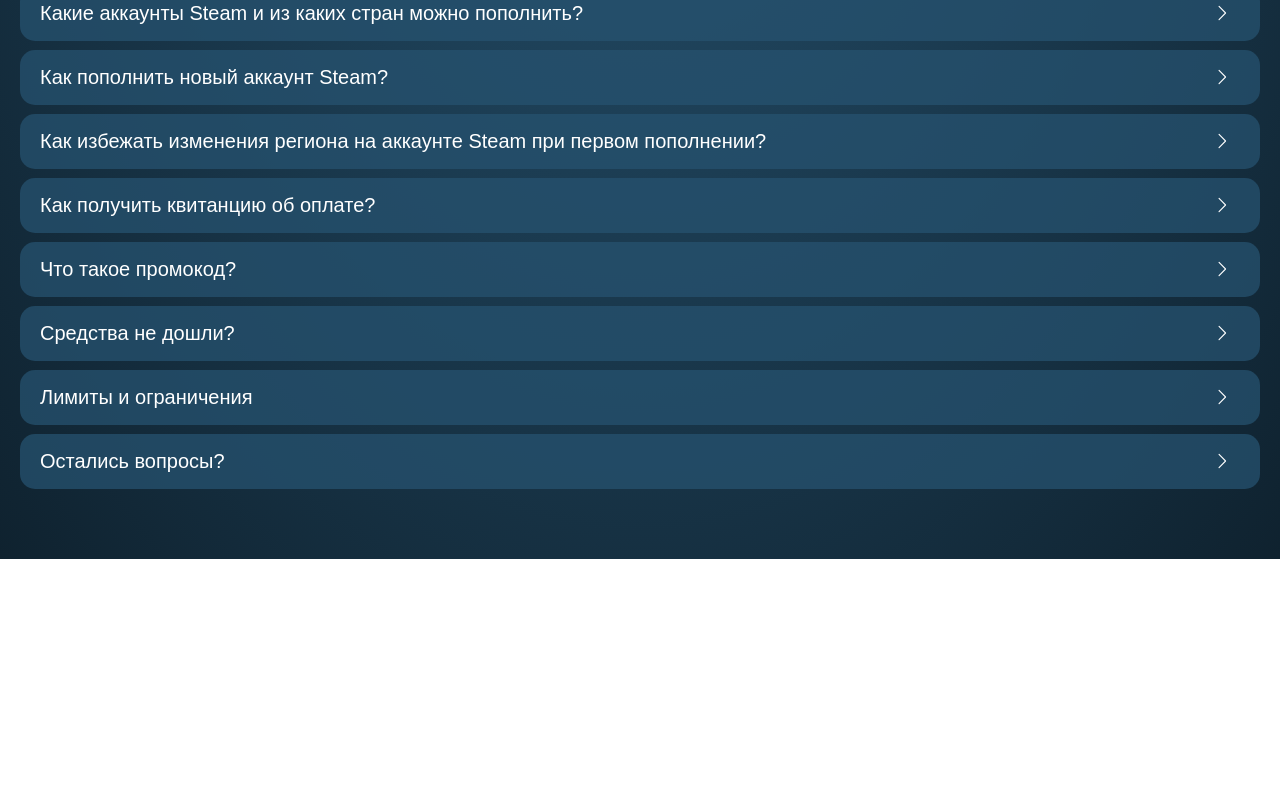
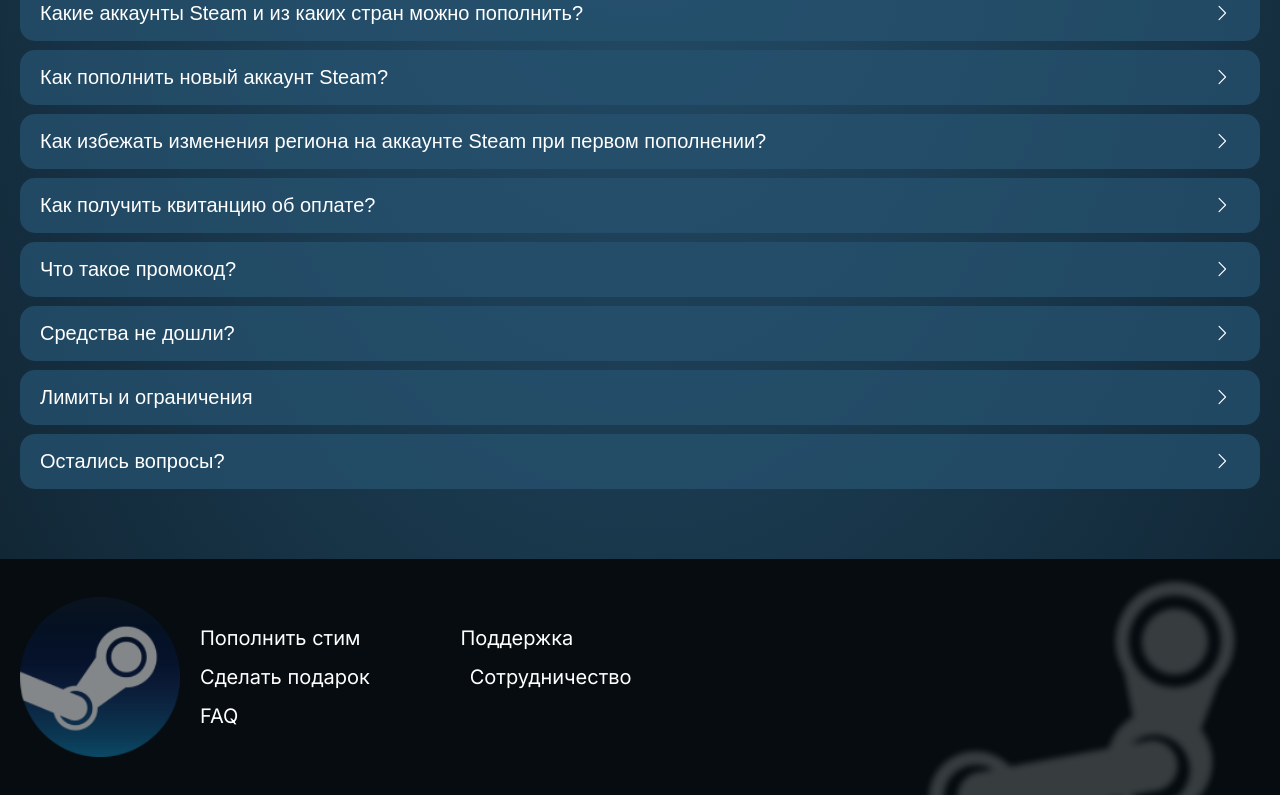
Before and after one commit to ecomeel/dota-fun, a Vue app: page / in a window 1280 px wide. Shown: the part 1403-2198 px from the top of the page. Before the commit the page ends 1962 px from the top, so only its background shows below. Built offline with nearby package versions, Linux system fonts and the light colour scheme.

Commit message:
media queries & footer done

```diff
--- a/src/App.vue
+++ b/src/App.vue
@@ -10,17 +10,15 @@
     src="/steam-bg.png"
     >
   -->
-  <!-- Footer -->
+  <TheFooter />
 </template>
 
 <script setup lang="ts">
+import TheFooter from '@/components/TheFooter.vue'
 import TheHeader from '@/components/TheHeader.vue'
 </script>
 
 <style scoped lang="scss">
-// .main {
-//   padding: 100px 0;
-// }
 .bg {
   position: absolute;
   &__1 {
--- a/src/assets/styles/element/index.scss
+++ b/src/assets/styles/element/index.scss
@@ -109,9 +109,9 @@
     }
     &__button {
       --el-slider-button-size: 1.27vw;
-      &-wrapper {
-        --el-slider-button-wrapper-size: 1.77vw;
-      }
+      // &-wrapper {
+      //   // --el-slider-button-wrapper-size: 1.77vw;
+      // }
     }
   }
 }
--- a/src/components/FAQ.vue
+++ b/src/components/FAQ.vue
@@ -1,5 +1,5 @@
 <template>
- <section class="faq">
+ <section id="faq" class="faq">
   <h2 class="faq__title">Вопросы и ответы</h2>
   <ElCollapse
     v-model="activeFAQ"
--- /dev/null
+++ b/src/components/TheFooter.vue
@@ -0,0 +1,134 @@
+<template>
+  <footer class="footer">
+    <div class="container">
+      <div class="footer__img_left">
+        <img alt="steam" src="/steam-circle.png">
+      </div>
+      <ul class="footer__links">
+        <li
+          v-for="(item, index) in footerLinks"
+          :key="index"
+        >
+          <a :href="item.link">{{ item.name }}</a>
+        </li>
+      </ul>
+
+      <div class="footer__img_right">
+        <img
+        alt="steam"
+        src="/steam-bg.png"
+        >
+      </div>
+
+    </div>
+    <!--
+      <div class="footer__img_right">
+      <img
+      alt="steam"
+      src="/steam-bg.png"
+      >
+      </div>
+    -->
+  </footer>
+</template>
+
+<script setup lang="ts">
+const footerLinks = [
+  {
+    link: '#topup',
+    name: 'Пополнить стим'
+  },
+  {
+    link: '',
+    name: 'Поддержка'
+  },
+  {
+    link: '',
+    name: 'Сделать подарок'
+  },
+  {
+    link: '',
+    name: 'Сотрудничество'
+  },
+  {
+    link: '#faq',
+    name: 'FAQ'
+  }
+]
+</script>
+
+<style lang="scss" scoped>
+.footer {
+  background-color: $black;
+  overflow: hidden;
+  // position: relative;
+  .container {
+    position: relative;
+    padding: 38px 20px;
+    display: flex;
+    align-items: center;
+    column-gap: 20px;
+  }
+  &__img {
+    &_left {
+      width: 160px;
+      opacity: 0.51;
+    }
+    &_right {
+      display: none;
+
+      @media (min-width: $screen-m-min) {
+        position: absolute;
+        top: -20px;
+        right: -40px;
+        width: 450px;
+        display: block;
+      }
+      @media (min-width: $screen-xxl-min) {
+        width: 26vw;
+      }
+    }
+  }
+  &__links {
+    display: flex;
+    align-items: center;
+    flex-direction: column;
+    gap: 15px;
+    & > li {
+      @extend %medium;
+      align-self: flex-end;
+      text-align: right;
+      transition: all 0.2s linear;
+
+      &:hover {
+        scale: 1.05;
+        color: $blue-gray;
+      }
+    }
+    @media (min-width: $screen-s-min) {
+      flex-direction: row;
+      flex-wrap: wrap;
+      max-width: 500px;
+    }
+    @media (min-width: $screen-sm-min) {
+      gap: 15px 100px;
+    }
+  }
+  @media (min-width: $screen-xxl-min) {
+    .container {
+      padding: 2.1vw 0;
+      column-gap: 1.38vw;
+    }
+    &__img {
+      &_left {
+        width: 9.5vw;
+
+      }
+    }
+    &__links {
+      gap: 1.04vw 6.9vw;
+      max-width: 30vw;
+    }
+  }
+}
+</style>
--- a/src/components/TheHeader.vue
+++ b/src/components/TheHeader.vue
@@ -18,7 +18,7 @@
   },
   {
     name: 'Пополнить стим',
-    url: ''
+    url: '#topup'
   },
   {
     name: 'Сделать подарок',
@@ -26,7 +26,7 @@
   },
   {
     name: 'FAQ',
-    url: ''
+    url: '#faq'
   }
 ]
 </script>
@@ -46,6 +46,12 @@
     justify-content: center;
     & > li > a {
       @extend %normal;
+      transition: all 0.2s linear;
+
+      &:hover {
+        scale: 1.05;
+        color: $blue-gray;
+      }
     }
     & > li:not(:first-of-type) {
       display: none;
--- a/src/components/TopUpForm.vue
+++ b/src/components/TopUpForm.vue
@@ -1,5 +1,8 @@
 <template>
-  <ElForm class="topup" :model="form">
+  <ElForm
+    class="topup"
+    :model="form"
+  >
     <div class="topup__form">
       <ElFormItem class="topup__item" label="Логин Steam">
         <div class="topup__input--wrapper">
@@ -46,12 +49,12 @@
           Время зачисления до 60 секунд
         </p>
       </ElFormItem>
-      <ElFormItem label="Почта">
+      <ElFormItem class="topup__item" label="Почта">
         <ElInput v-model="form.email" placeholder="Для получения чека" />
       </ElFormItem>
     </div>
     <div class="topup__form">
-      <ElFormItem label="Промокод">
+      <ElFormItem class="topup__item" label="Промокод">
         <div class="topup__input--wrapper">
           <ElInput v-model="form.promo" placeholder="Введите промокод" />
           <ElTooltip placement="top">
@@ -68,7 +71,7 @@
         </div>
 
       </ElFormItem>
-      <ElFormItem label="Итого">
+      <ElFormItem class="topup__item" label="Итого">
         <div class="el-input">
           <div class="el-input__wrapper" type="total">
             <p class="el-input__inner">{{ totalSum }} рублей</p>
@@ -155,12 +158,12 @@
   }
   &__item {
     position: relative;
-    // TODO: Не рабоает увеличение шрифта на лэйбле
-    // @media (min-width: $screen-xxl-min) {
-    //   & label {
-    //     font-size: 200px;
-    //   }
-    // }
+    @media (min-width: $screen-xxl-min) {
+      & > *:first-of-type {
+        margin-bottom: 0.6vw;
+        font-size: 1.1vw;
+      }
+    }
   }
   &__field {
     @extend %medium;
@@ -225,6 +228,10 @@
     @media (min-width: $screen-xxl-min) {
       padding: 0.57vw 0.78vw;
       border-radius: 0.78vw;
+
+      p {
+        font-size: 0.9vw;
+      }
     }
   }
   &__button {
--- a/src/views/HomeView.vue
+++ b/src/views/HomeView.vue
@@ -1,6 +1,6 @@
 <template>
   <div class="home">
-    <h1 class="home__title">{{ siteName }}</h1>
+    <h1 id="topup" class="home__title" >{{ siteName }}</h1>
     <section class="home__main">
       <div class="home__main--above-notifications">
         <CardTransparent
```
